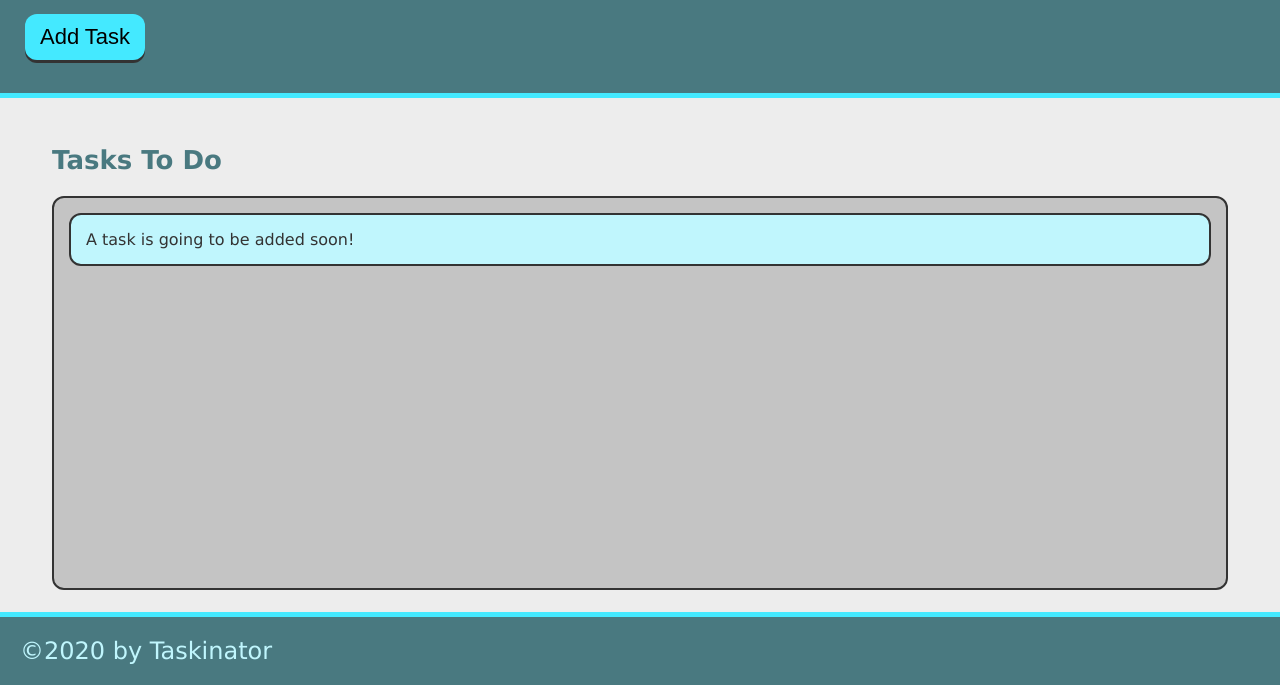
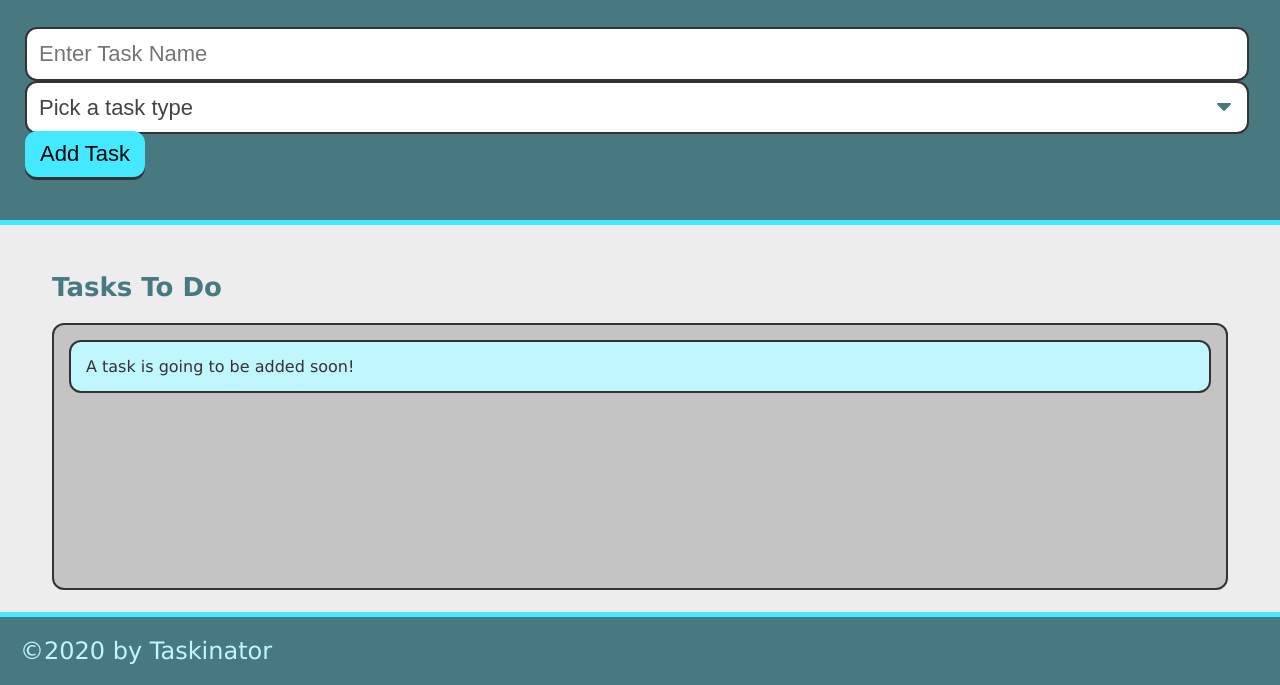
Before and after one commit to bradleyparris/taskinator, a plain HTML site: page index.html in a window 1280 px wide. Shown: the part 115-800 px from the top of the page. Drawn offline with Linux system fonts and the light colour scheme.

Commit message:
task form

```diff
--- a/index.html
+++ b/index.html
@@ -13,7 +13,20 @@
 
         <p>Click the button below to add a new task!</p>
 
-        <button class="btn" id="save-task">Add Task</button>
+        <form id="task-form">
+            <div class="form-group">
+                <input type="text" name="task-name" placeholder="Enter Task Name" />
+                <select name="task-type" class="select-dropdown">
+                    <option value="" disabled selected>Pick a task type</option>
+                    <option value="Print">Print</option>
+                    <option value="Web">Web</option>
+                    <option value="Mobile">Mobile</option>
+                </select>
+                <button class="btn" id="save-task">Add Task</button>
+            </div>
+        </form>
+
+
     </header>
 
     <main class="page-content">
```
